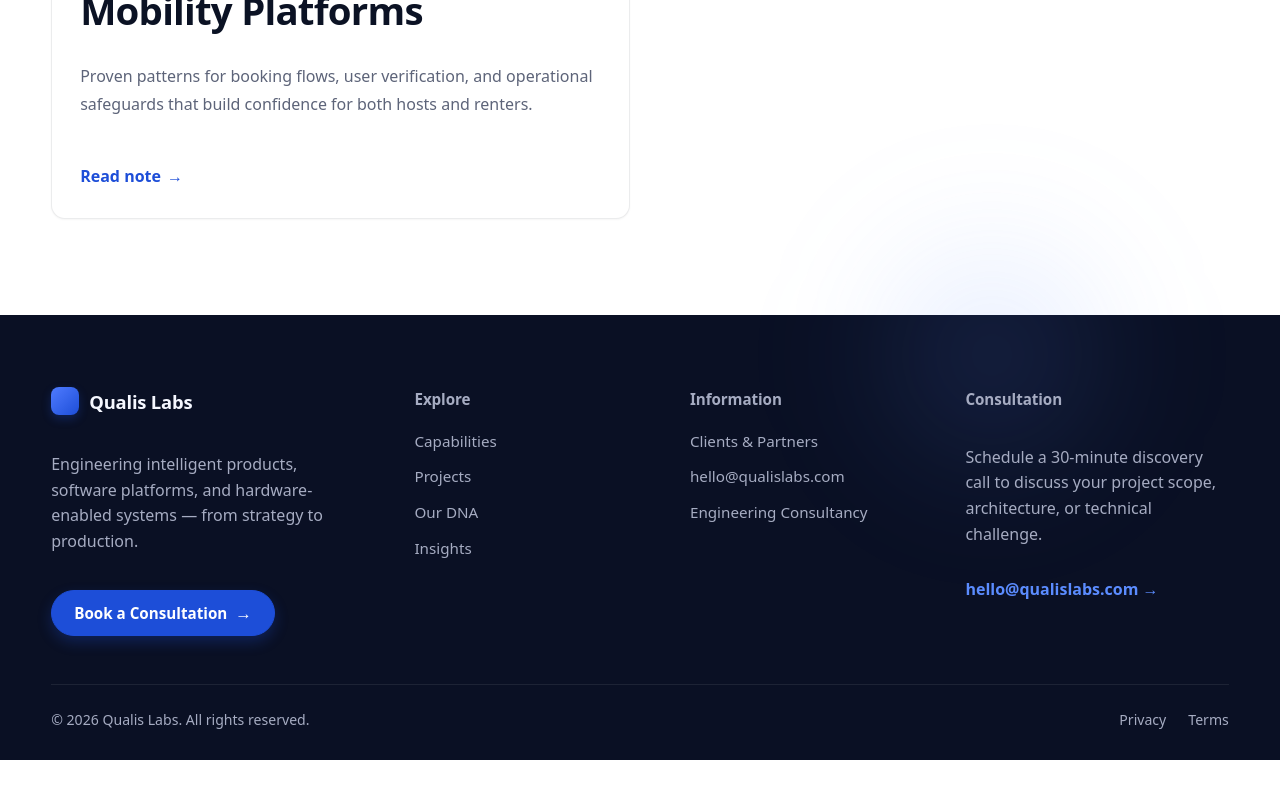
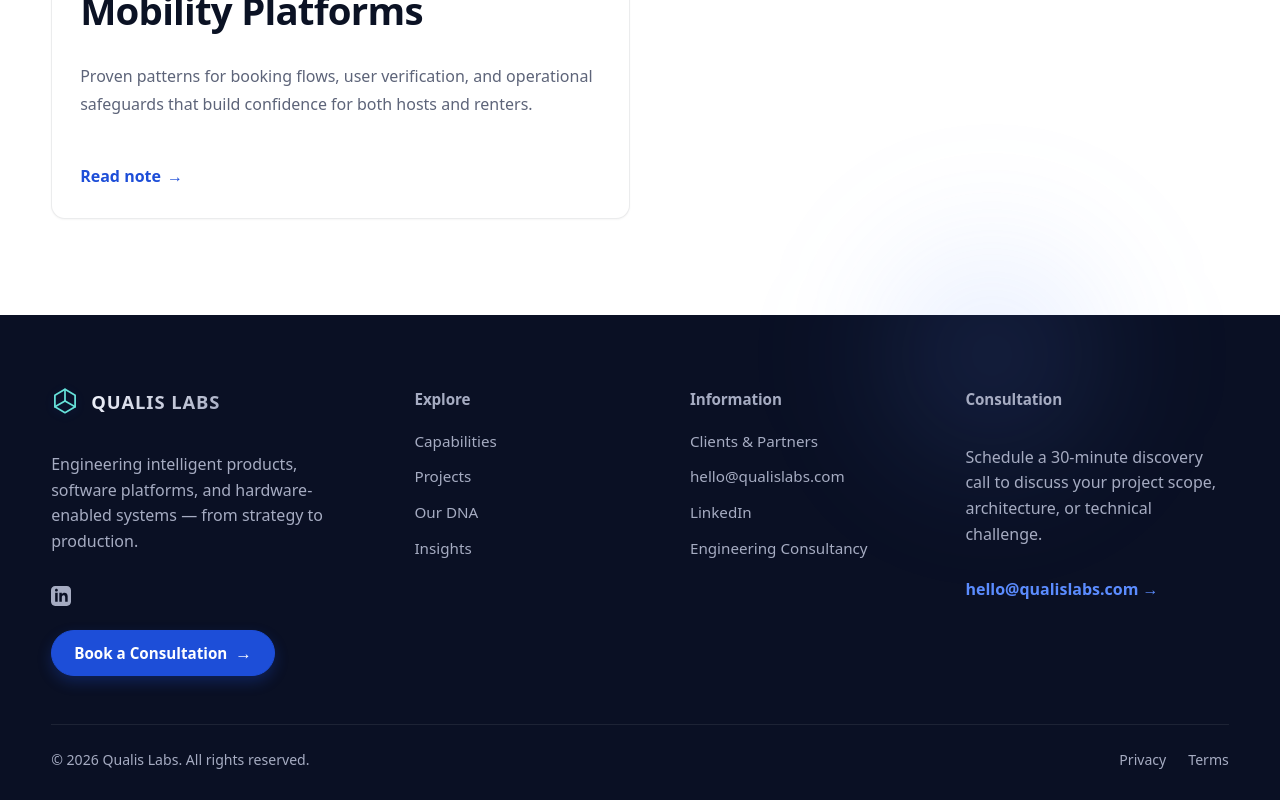
Before and after one commit to qualislabs/qualislabs-website, a React (Vite) app: page /insights in a window 1280 px wide. Shown: the part 1235-2035 px from the top of the page. Before the commit the page ends 1995 px from the top, so only its background shows below. Built offline with nearby package versions, Linux system fonts and the light colour scheme.

Commit message:
feat: introduce dynamic Logo component and add social media links to footer
Signed-off-by: Sammy Oina <sammyoina@gmail.com>

```diff
--- a/src/App.tsx
+++ b/src/App.tsx
@@ -7,6 +7,7 @@ import ProjectsPage from "./pages/ProjectsPage";
 import ClientsPage from "./pages/ClientsPage";
 import DnaPage from "./pages/DnaPage";
 import InsightsPage from "./pages/InsightsPage";
+import Logo from "./components/Logo";
 
 const navigation = [
   { label: "Home", path: "/" },
@@ -28,6 +29,7 @@ function App() {
     <div className="app-shell">
       <header className="site-header">
         <NavLink className="brand" to="/">
+          <Logo size={28} />
           <span>Qualis Labs</span>
         </NavLink>
 
@@ -77,12 +79,26 @@ function App() {
         <div className="footer-inner">
           <div className="footer-col footer-col-brand">
             <NavLink className="brand brand-footer" to="/">
+              <Logo size={28} />
               <span>Qualis Labs</span>
             </NavLink>
             <p className="footer-copy">
               Engineering intelligent products, software platforms, and hardware-enabled
               systems — from strategy to production.
             </p>
+            <div className="footer-social-row">
+              <a
+                href="https://www.linkedin.com/company/qualislabs/"
+                target="_blank"
+                rel="noopener noreferrer"
+                aria-label="LinkedIn"
+                className="footer-social-icon"
+              >
+                <svg width="20" height="20" viewBox="0 0 24 24" fill="currentColor">
+                  <path d="M19 0h-14c-2.761 0-5 2.239-5 5v14c0 2.761 2.239 5 5 5h14c2.762 0 5-2.239 5-5v-14c0-2.761-2.238-5-5-5zm-11 19h-3v-11h3v11zm-1.5-12.268c-.966 0-1.75-.79-1.75-1.764s.784-1.764 1.75-1.764 1.75.79 1.75 1.764-.783 1.764-1.75 1.764zm13.5 12.268h-3v-5.604c0-3.368-4-3.113-4 0v5.604h-3v-11h3v1.765c1.396-2.586 7-2.777 7 2.476v6.759z"/>
+                </svg>
+              </a>
+            </div>
             <a
               className="button button-primary"
               href="mailto:hello@qualislabs.com?subject=Book%20a%20Consultation"
@@ -105,6 +121,11 @@ function App() {
             <ul>
               <li><NavLink to="/clients-partners">Clients & Partners</NavLink></li>
               <li><a href="mailto:hello@qualislabs.com">hello@qualislabs.com</a></li>
+              <li>
+                <a href="https://www.linkedin.com/company/qualislabs/" target="_blank" rel="noopener noreferrer">
+                  LinkedIn
+                </a>
+              </li>
               <li><span className="footer-muted">Engineering Consultancy</span></li>
             </ul>
           </div>
--- /dev/null
+++ b/src/components/Logo.tsx
@@ -0,0 +1,52 @@
+import React from 'react';
+
+interface LogoProps {
+  className?: string;
+  size?: number;
+}
+
+const Logo: React.FC<LogoProps> = ({ className, size = 32 }) => {
+  return (
+    <div className={`logo-container ${className || ''}`} style={{ width: size, height: size }}>
+      <svg
+        viewBox="0 0 24 24"
+        fill="none"
+        xmlns="http://www.w3.org/2000/svg"
+        className="logo-svg"
+      >
+        {/* Hexagon Outline */}
+        <path
+          d="M12 2L20.6603 7V17L12 22L3.33975 17V7L12 2Z"
+          stroke="currentColor"
+          strokeWidth="1.5"
+          strokeLinecap="round"
+          strokeLinejoin="round"
+        />
+        {/* Inner Y-shape to create 3D effect */}
+        <path
+          d="M12 12L12 2"
+          stroke="currentColor"
+          strokeWidth="1.5"
+          strokeLinecap="round"
+          strokeLinejoin="round"
+        />
+        <path
+          d="M12 12L20.6603 17"
+          stroke="currentColor"
+          strokeWidth="1.5"
+          strokeLinecap="round"
+          strokeLinejoin="round"
+        />
+        <path
+          d="M12 12L3.33975 17"
+          stroke="currentColor"
+          strokeWidth="1.5"
+          strokeLinecap="round"
+          strokeLinejoin="round"
+        />
+      </svg>
+    </div>
+  );
+};
+
+export default Logo;
--- a/src/styles.css
+++ b/src/styles.css
@@ -26,6 +26,7 @@
   --accent-hover: #1e40af;
   --accent-soft: rgba(29, 78, 216, 0.08);
   --accent-on-dark: #5b8cff;
+  --brand-logo: #66e2da;
   --success: #19c37d;
   --shadow-sm: 0 1px 2px rgba(11, 18, 36, 0.04);
   --shadow-md: 0 8px 24px rgba(11, 18, 36, 0.06);
@@ -115,23 +116,34 @@ body,
 .brand {
   display: inline-flex;
   align-items: center;
-  gap: 10px;
+  gap: 12px;
   font-weight: 700;
-  letter-spacing: -0.01em;
+  letter-spacing: -0.02em;
   color: var(--text);
-  font-size: 1.1rem;
-}
-
-.brand::before {
-  content: "";
-  display: inline-block;
-  width: 28px;
-  height: 28px;
-  border-radius: 8px;
-  background:
-    linear-gradient(135deg, #4f7bff 0%, #1d4ed8 100%);
-  box-shadow: 0 4px 10px rgba(29, 78, 216, 0.28);
-  position: relative;
+  font-size: 1.15rem;
+  transition: opacity 0.2s ease;
+}
+
+.brand:hover {
+  opacity: 0.9;
+}
+
+.logo-container {
+  display: flex;
+  align-items: center;
+  justify-content: center;
+  color: var(--brand-logo);
+  transition: transform 0.4s cubic-bezier(0.175, 0.885, 0.32, 1.275);
+}
+
+.brand:hover .logo-container {
+  transform: rotate(15deg) scale(1.1);
+}
+
+.logo-svg {
+  width: 100%;
+  height: 100%;
+  filter: drop-shadow(0 2px 4px rgba(29, 78, 216, 0.15));
 }
 
 .site-nav {
@@ -140,6 +152,23 @@ body,
   gap: 28px;
   flex-wrap: wrap;
   justify-content: flex-end;
+}
+
+.brand span {
+  text-transform: uppercase;
+  letter-spacing: 0.05em;
+  font-weight: 800;
+  background: linear-gradient(135deg, var(--text) 0%, var(--muted) 100%);
+  -webkit-background-clip: text;
+  background-clip: text;
+  -webkit-text-fill-color: transparent;
+}
+
+.brand-footer span {
+  background: linear-gradient(135deg, var(--text-on-dark) 0%, var(--muted-on-dark) 100%);
+  -webkit-background-clip: text;
+  background-clip: text;
+  -webkit-text-fill-color: transparent;
 }
 
 .nav-link {
@@ -1724,6 +1753,25 @@ h3 {
 .footer-copy {
   color: var(--muted-on-dark);
   max-width: 42ch;
+}
+
+.footer-social-row {
+  display: flex;
+  gap: 16px;
+  margin: -4px 0 4px;
+}
+
+.footer-social-icon {
+  color: var(--muted-on-dark);
+  transition: color 220ms ease, transform 220ms ease;
+  display: flex;
+  align-items: center;
+  justify-content: center;
+}
+
+.footer-social-icon:hover {
+  color: var(--accent-on-dark);
+  transform: translateY(-2px);
 }
 
 .footer-bottom {
@@ -2016,6 +2064,7 @@ h3 {
   --accent: #5b8cff;
   --accent-hover: #7ba1ff;
   --accent-soft: rgba(91, 140, 255, 0.12);
+  --brand-logo: #66e2da;
   --shadow-sm: 0 1px 2px rgba(0, 0, 0, 0.4);
   --shadow-md: 0 8px 24px rgba(0, 0, 0, 0.45);
   --shadow-lg: 0 18px 48px rgba(0, 0, 0, 0.5);
```
Also changed, not shown: src/assets/logo_original.png (added).
